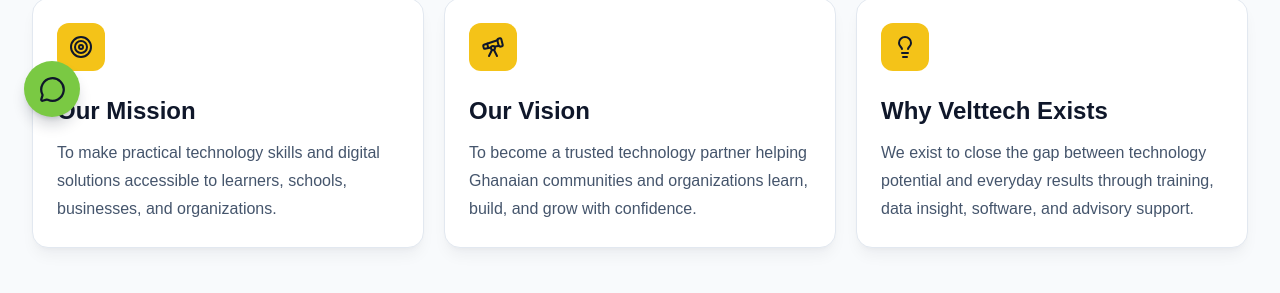
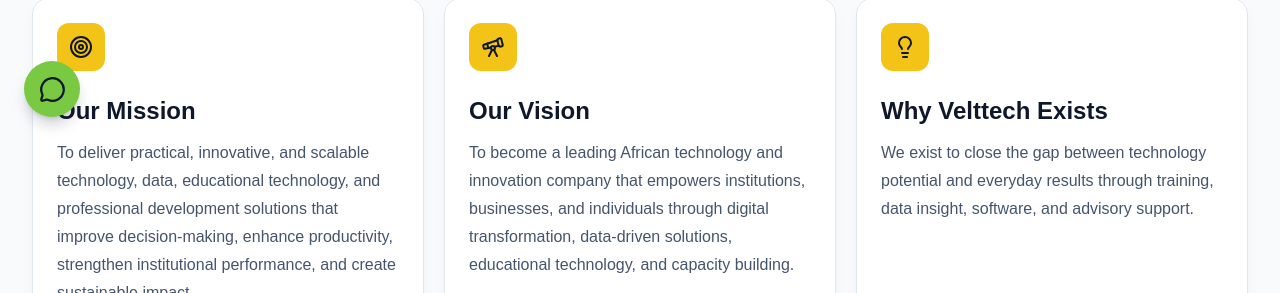
Before and after one commit to darkoe3/velttech-web, a Next.js app: page /about in a window 1280 px wide. Shown: the part 659-952 px from the top of the page. Built offline with nearby package versions, Linux system fonts and the light colour scheme; no server answers.

Commit message:
update mision and vision

```diff
--- a/app/about/page.js
+++ b/app/about/page.js
@@ -11,13 +11,13 @@
   {
     title: "Our Mission",
     description:
-      "To make practical technology skills and digital solutions accessible to learners, schools, businesses, and organizations.",
+      "To deliver practical, innovative, and scalable technology, data, educational technology, and professional development solutions that improve decision-making, enhance productivity, strengthen institutional performance, and create sustainable impact.",
     icon: Target,
   },
   {
     title: "Our Vision",
     description:
-      "To become a trusted technology partner helping Ghanaian communities and organizations learn, build, and grow with confidence.",
+      "To become a leading African technology and innovation company that empowers institutions, businesses, and individuals through digital transformation, data-driven solutions, educational technology, and capacity building.",
     icon: Telescope,
   },
   {
```
